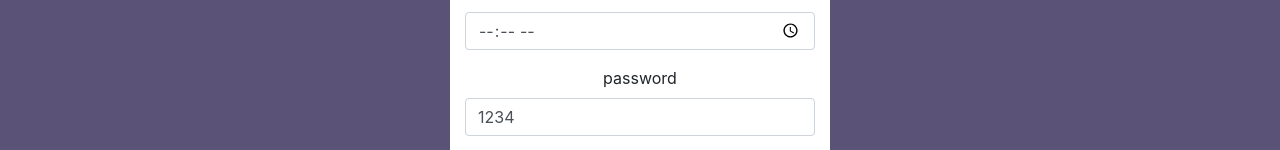
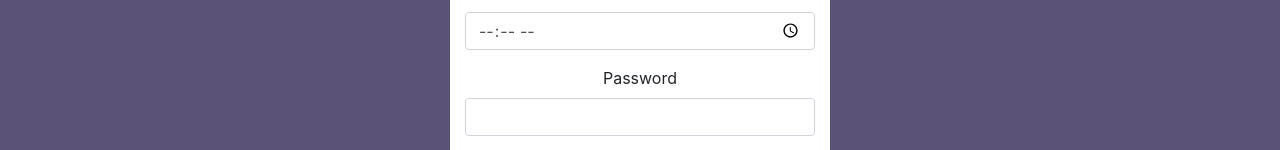
Before and after one commit to mcdirocco/swe-project, a React (Create React App) app in the folder frontend/: page /createEvent in a window 1280 px wide. Shown: the part 443-593 px from the top of the page. Built offline with nearby package versions, Linux system fonts and the light colour scheme.

Commit message:
godspeed to us

```diff
--- a/frontend/src/components/CreateEvent/CreateEvent.js
+++ b/frontend/src/components/CreateEvent/CreateEvent.js
@@ -13,7 +13,7 @@ class Popup extends React.Component {
     end: undefined,
     startTime: undefined,
     endTime: undefined,
-    password: "1234",
+    password: "",
   };
   //GENERATE RANDOM CODE TO BE DISPLAYED
   onSubmit = async (e) => {
@@ -88,7 +88,7 @@ class Popup extends React.Component {
                   </Form.Group>
 
                   <Form.Group controlId="formBasicDescription">
-                    <Form.Label>password</Form.Label>
+                    <Form.Label>Password</Form.Label>
                     <Form.Control
                         type="string"
                         value={this.state.password}
```
